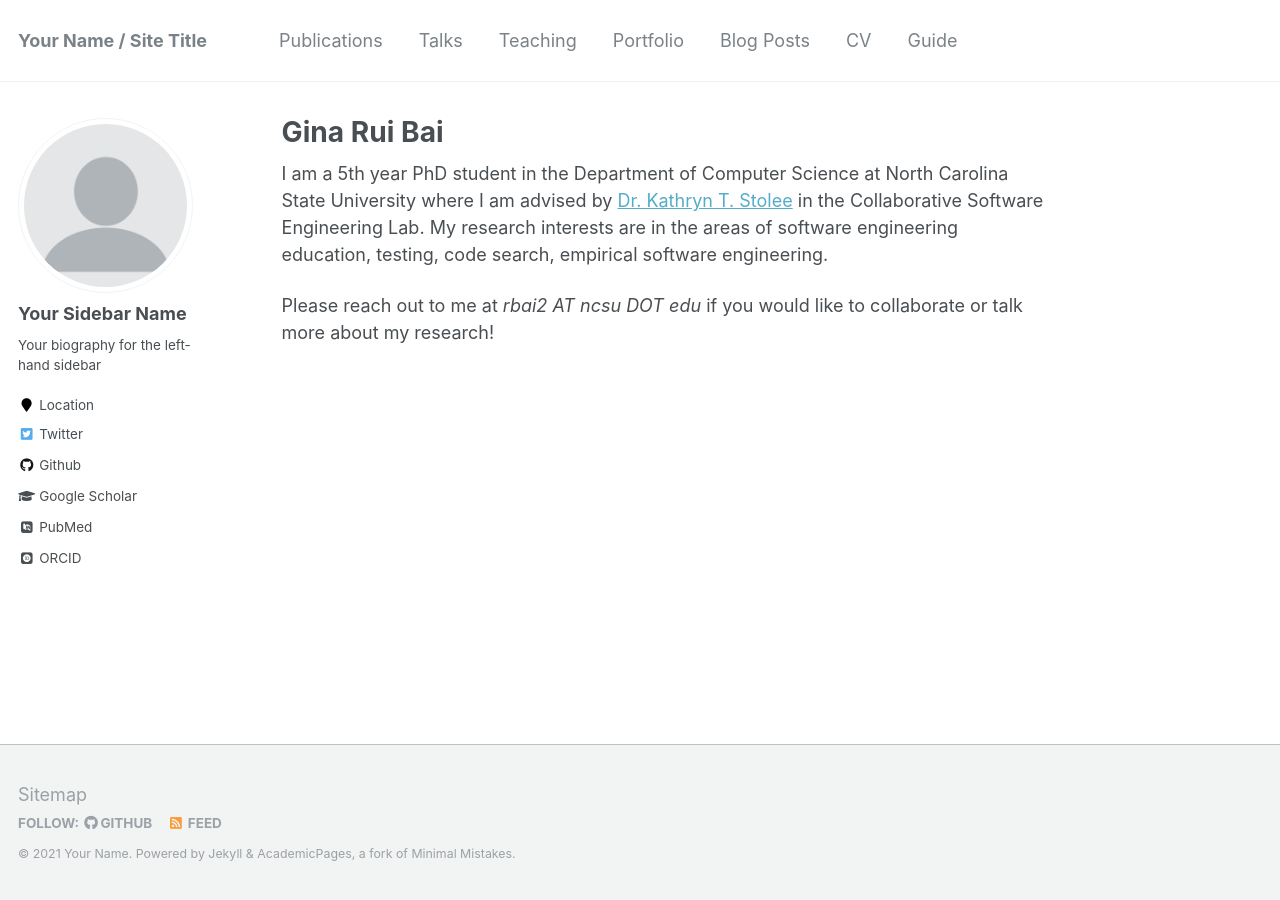
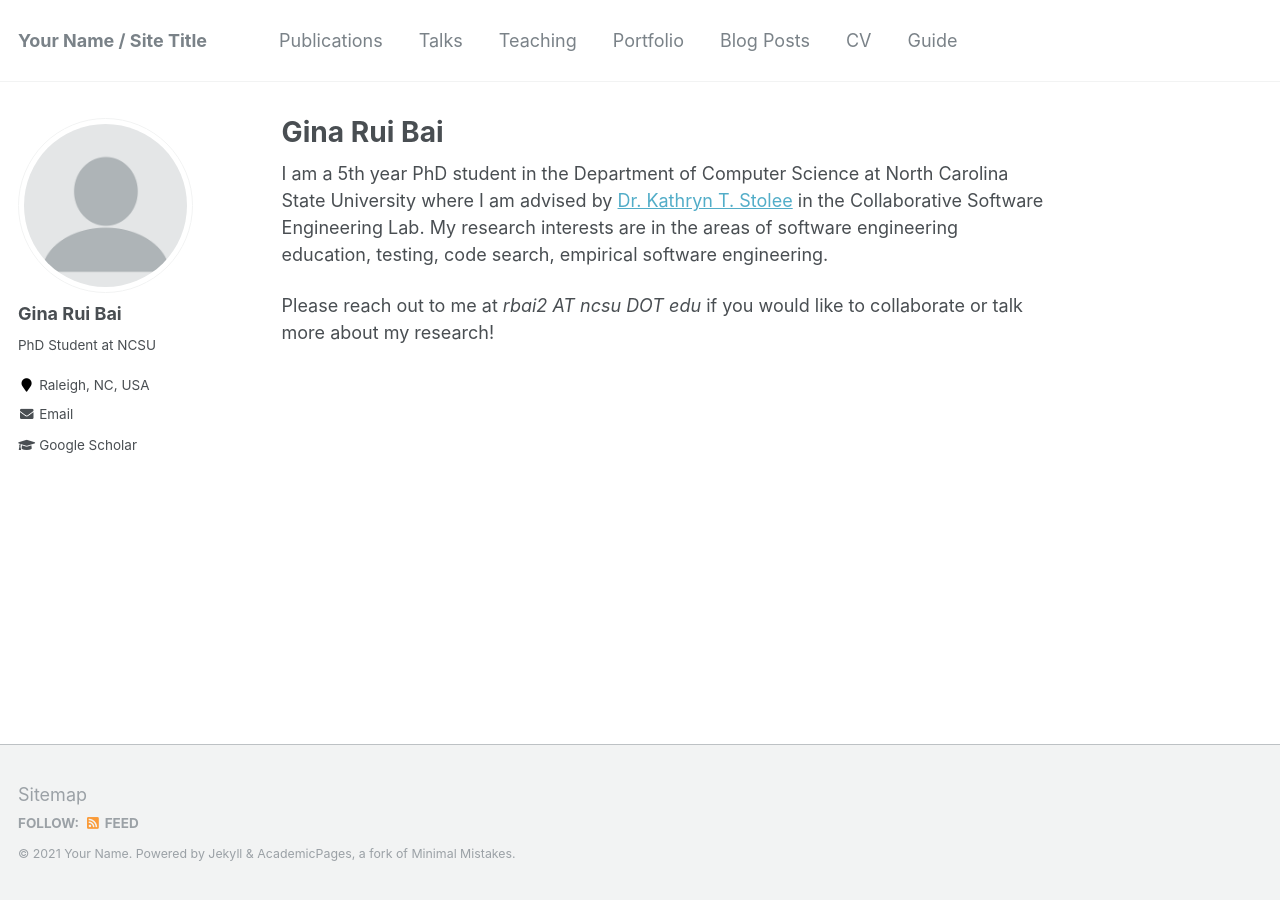
Before and after one commit to ginaBai/ginabai.github.io, a Jekyll site: the page built from _pages/about.md, in a window 1280 px wide. Built offline with Jekyll 4.4.1, drawn with Linux system fonts in a browser that asks for light colours; some web fonts are replaced.

Commit message:
Update _config.yml

```diff
--- a/_config.yml
+++ b/_config.yml
@@ -11,7 +11,7 @@ title                    : "Your Name / Site Title"
 title_separator          : "-"
 name                     : &name "Your Name"
 description              : &description "personal description"
-url                      : https://academicpages.github.io # the base hostname & protocol for your site e.g. "https://mmistakes.github.io"
+url                      : https://ginabai.github.io # the base hostname & protocol for your site e.g. "https://mmistakes.github.io"
 baseurl                  : "" # the subpath of your site, e.g. "/blog"
 repository               : "academicpages/academicpages.github.io"
 teaser                   :  # filename of teaser fallback teaser image placed in /images/, .e.g. "500x300.png"
@@ -80,15 +80,15 @@ analytics:
 
 # Site Author
 author:
-  name             : "Your Sidebar Name"
+  name             : "Gina Rui Bai"
   avatar           : "profile.png"
-  bio              : "Your biography for the left-hand sidebar"
-  location         : "Location"
+  bio              : "PhD Student at NCSU"
+  location         : "Raleigh, NC, USA"
   employer         :
-  pubmed           : "https://www.ncbi.nlm.nih.gov/pubmed/?term=john+snow"
-  googlescholar    : "http://yourfullgooglescholarurl.com"
-  email            :
-  researchgate     :  # example: "https://www.researchgate.net/profile/yourprofile"
+  pubmed           : #"https://www.ncbi.nlm.nih.gov/pubmed/?term=john+snow"
+  googlescholar    : "https://scholar.google.com/citations?user=wJcOjOUAAAAJ&hl=en"
+  email            : "rbai2@ncsu.edu"
+  researchgate     :  #"https://www.researchgate.net/scientific-contributions/Gina-R-Bai-2154954822"
   uri              :
   bitbucket        :
   codepen          :
@@ -96,20 +96,20 @@ author:
   flickr           :
   facebook         :
   foursquare       :
-  github           : "academicpages"
+  github           : #"academicpages"
   google_plus      :
   keybase          :
   instagram        :
   impactstory      : #"https://profiles.impactstory.org/u/xxxx-xxxx-xxxx-xxxx"
   lastfm           :
   linkedin         :
-  orcid            : "http://orcid.org/yourorcidurl"
+  orcid            : #"http://orcid.org/yourorcidurl"
   pinterest        :
   soundcloud       :
   stackoverflow    : # http://stackoverflow.com/users/123456/username
   steam            :
   tumblr           :
-  twitter          : "replacethistwitterhandle"
+  twitter          : #"replacethistwitterhandle"
   vine             :
   weibo            :
   xing             :
```
